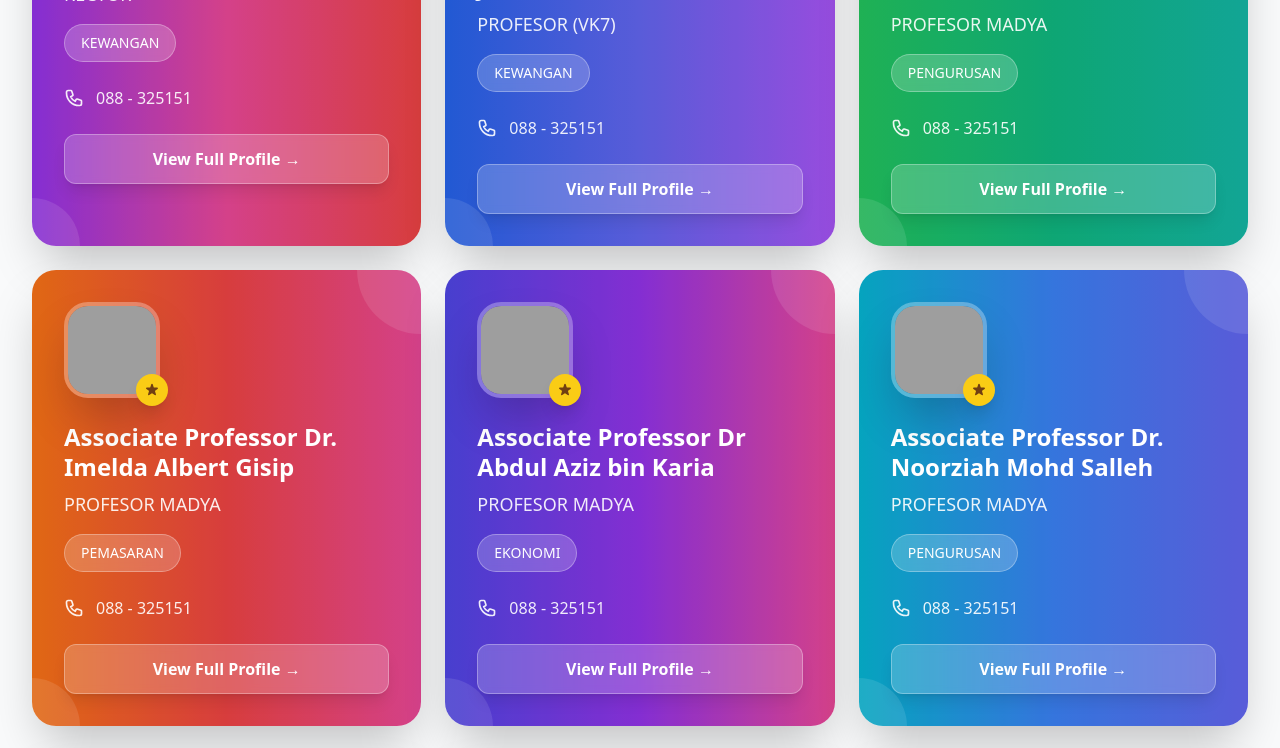
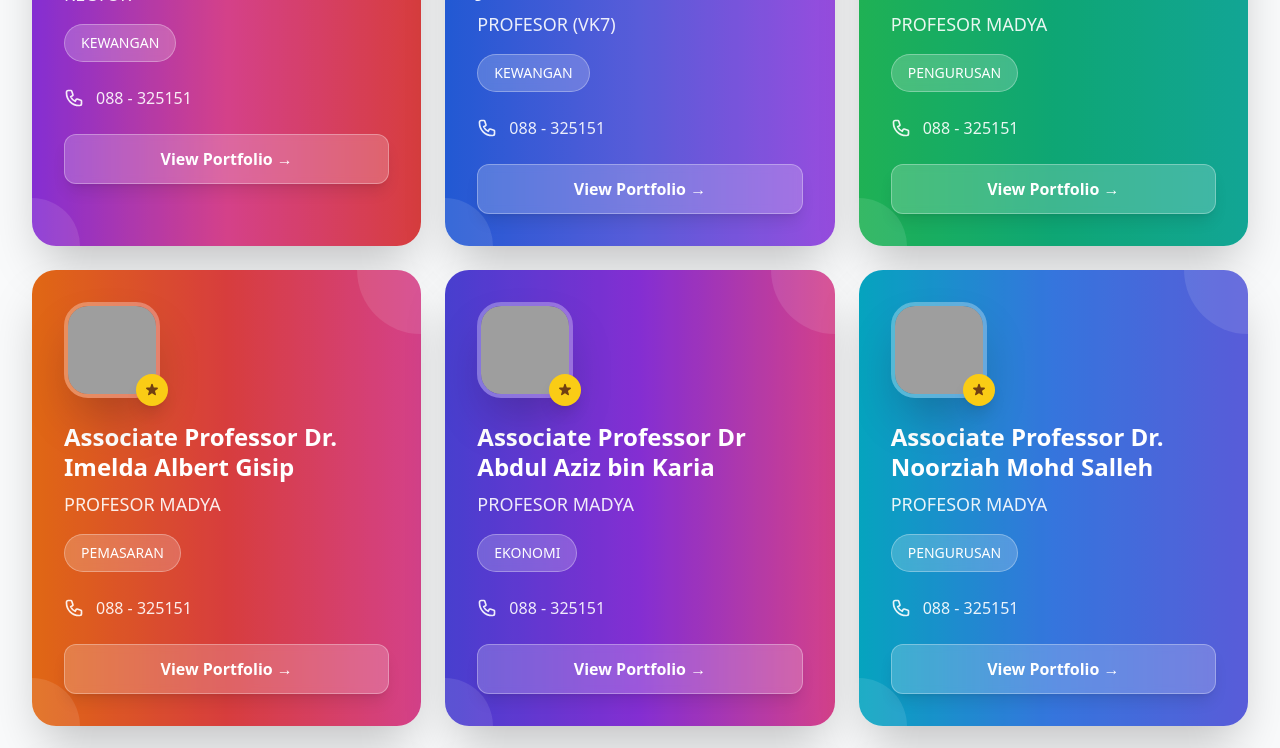
Before and after one commit to fpp-uitmsabah/permata, a plain HTML site: page index.html in a window 1280 px wide. Shown: the part 960-1708 px from the top of the page. Drawn offline with nearby package versions, Linux system fonts and the light colour scheme; grey boxes are pictures that could not be loaded.

Commit message:
Update index.html

```diff
--- a/index.html
+++ b/index.html
@@ -330,78 +330,78 @@
         // Faculty data
         const facultyData = [
             {
-                "name":"ASSOCIATE PROFESSOR DR ROZITA UJI MOHAMMED", "position":"RECTOR", "field":"KEWANGAN", "phone":"088 - 325151", "imageUrl": "https://i.imgur.com/AfTwVHA.png", "isRector":true, "path": "/permata-fpp-uitmsabah/faculty1.html"
+                "name":"ASSOCIATE PROFESSOR DR ROZITA UJI MOHAMMED", "position":"RECTOR", "field":"KEWANGAN", "phone":"088 - 325151", "imageUrl": "https://i.imgur.com/AfTwVHA.png", "isRector":true, "path": "https://fpp-uitmsabah.github.io/permata/rozita.html"
             },
             {
-                "name": "PROFESOR TS. DR. IMBARINE BIN HJ BUJANG, JP", "position": "PROFESOR (VK7)", "field": "KEWANGAN", "phone": "088 - 325151", "imageUrl": "https://i.imgur.com/yK4vFQ9.png", "distinguished": true, "path": "/permata-fpp-uitmsabah/faculty2.html"
+                "name": "PROFESOR TS. DR. IMBARINE BIN HJ BUJANG, JP", "position": "PROFESOR (VK7)", "field": "KEWANGAN", "phone": "088 - 325151", "imageUrl": "https://i.imgur.com/yK4vFQ9.png", "distinguished": true, "path": "https://fpp-uitmsabah.github.io/permata/imbarine.html"
             },
             {
-                "name": "Associate Professor Dr. Sylvia @ Nabila Azwa Ambad", "position": "PROFESOR MADYA", "field": "PENGURUSAN", "phone": "088 - 325151", "imageUrl": "https://i.imgur.com/R4QSvdh.png", "distinguished": true, "path": "/permata-fpp-uitmsabah/faculty3.html"
+                "name": "Associate Professor Dr. Sylvia @ Nabila Azwa Ambad", "position": "PROFESOR MADYA", "field": "PENGURUSAN", "phone": "088 - 325151", "imageUrl": "https://i.imgur.com/R4QSvdh.png", "distinguished": true, "path": "https://fpp-uitmsabah.github.io/permata/nabila.html"
             },
             {
-                "name": "Associate Professor Dr. Imelda Albert Gisip", "position": "PROFESOR MADYA", "field": "PEMASARAN", "phone": "088 - 325151", "imageUrl": "https://i.imgur.com/znk7EGc.png", "isMarketingExpert": true, "path": "/permata-fpp-uitmsabah/faculty4.html"
+                "name": "Associate Professor Dr. Imelda Albert Gisip", "position": "PROFESOR MADYA", "field": "PEMASARAN", "phone": "088 - 325151", "imageUrl": "https://i.imgur.com/znk7EGc.png", "isMarketingExpert": true, "path": "https://fpp-uitmsabah.github.io/permata/imelda.html"
             },
             {
-                "name": "Associate Professor Dr Abdul Aziz bin Karia", "position": "PROFESOR MADYA", "field": "EKONOMI", "phone": "088 - 325151", "imageUrl": "https://i.imgur.com/pIBl3hM.png", "isEconomist": true, "path": "/permata-fpp-uitmsabah/faculty5.html"
+                "name": "Associate Professor Dr Abdul Aziz bin Karia", "position": "PROFESOR MADYA", "field": "EKONOMI", "phone": "088 - 325151", "imageUrl": "https://i.imgur.com/pIBl3hM.png", "isEconomist": true, "path": "https://fpp-uitmsabah.github.io/permata/azizkaria.html"
             },
             {
-                "name": "Associate Professor Dr. Noorziah Mohd Salleh", "position": "PROFESOR MADYA", "field": "PENGURUSAN", "phone": "088 - 325151", "imageUrl": "https://i.imgur.com/YzT5qni.png", "isHumanCapitalExpert": true, "path": "/permata-fpp-uitmsabah/faculty6.html"
+                "name": "Associate Professor Dr. Noorziah Mohd Salleh", "position": "PROFESOR MADYA", "field": "PENGURUSAN", "phone": "088 - 325151", "imageUrl": "https://i.imgur.com/YzT5qni.png", "isHumanCapitalExpert": true, "path": "https://fpp-uitmsabah.github.io/permata/noorziah.html"
             },
             {
-                "name":"DR DEWI BINTI TAJUDDIN", "position":"PENSYARAH KANAN", "field":"PENGURUSAN", "phone":"088 - 325151", "path": "https://sirpoji.my/permata-fpp-uitmsabah/faculty7.html", "imageUrl": "https://i.imgur.com/KAwa8sg.png"
+                "name":"DR DEWI BINTI TAJUDDIN", "position":"PENSYARAH KANAN", "field":"PENGURUSAN", "phone":"088 - 325151", "path": "https://fpp-uitmsabah.github.io/permata/dewi.html", "imageUrl": "https://i.imgur.com/KAwa8sg.png"
             },
             {
-                "name":"DR SITI RAHAYU BINTI BELI", "position":"PENSYARAH KANAN", "field":"KEWANGAN", "phone":"088 - 325151", "path": "https://sirpoji.my/permata-fpp-uitmsabah/faculty8.html", "imageUrl": "https://i.imgur.com/gnIUTT6.png"
+                "name":"DR SITI RAHAYU BINTI BELI", "position":"PENSYARAH KANAN", "field":"KEWANGAN", "phone":"088 - 325151", "path": "https://fpp-uitmsabah.github.io/permata/rahayu.html", "imageUrl": "https://i.imgur.com/gnIUTT6.png"
             },
             {
-                "name":"DR RAINAH GINSAD", "position":"PENSYARAH KANAN", "field":"EKONOMI", "phone":"088 - 325151", "path": "https://sirpoji.my/permata-fpp-uitmsabah/faculty9.html", "imageUrl": "https://i.imgur.com/wY54IiY.png"
+                "name":"DR RAINAH GINSAD", "position":"PENSYARAH KANAN", "field":"EKONOMI", "phone":"088 - 325151", "path": "https://fpp-uitmsabah.github.io/permata/rainah.html", "imageUrl": "https://i.imgur.com/wY54IiY.png"
             },
             {
-                "name":"DR JASMINE VIVIENNE ANDREW", "position":"PENSYARAH KANAN", "field":"PEMASARAN", "phone":"088 - 325151", "path": "https://sirpoji.my/permata-fpp-uitmsabah/faculty10.html", "imageUrl": "https://i.imgur.com/RPrDp9X.png"
+                "name":"DR JASMINE VIVIENNE ANDREW", "position":"PENSYARAH KANAN", "field":"PEMASARAN", "phone":"088 - 325151", "path": "https://fpp-uitmsabah.github.io/permata/jasmine.html", "imageUrl": "https://i.imgur.com/RPrDp9X.png"
             },
             {
-                "name":"DR SARMILA UDIN","position":"PENSYARAH KANAN","field":"KEWANGAN","phone":"088 - 325151", "path": "https://sirpoji.my/permata-fpp-uitmsabah/faculty11.html", "imageUrl": "https://i.imgur.com/hH2M9wI.png"
+                "name":"DR SARMILA UDIN","position":"PENSYARAH KANAN","field":"KEWANGAN","phone":"088 - 325151", "path": "https://fpp-uitmsabah.github.io/permata/sarmila.html", "imageUrl": "https://i.imgur.com/hH2M9wI.png"
             },
             {
-                "name":"DR FLICIA RIMIN","position":"PENSYARAH KANAN","field":"KEWANGAN","phone":"088 - 325151", "path": "https://sirpoji.my/permata-fpp-uitmsabah/faculty12.html", "imageUrl": "https://i.imgur.com/Lt3PoS4.png"
+                "name":"DR FLICIA RIMIN","position":"PENSYARAH KANAN","field":"KEWANGAN","phone":"088 - 325151", "path": "https://fpp-uitmsabah.github.io/permata/flicia.html", "imageUrl": "https://i.imgur.com/Lt3PoS4.png"
             },
             {
-                "name":"DR RAPHEEDAH MUSNEH","position":"PENSYARAH KANAN","field":"KEWANGAN","phone":"088 - 325151", "path": "https://sirpoji.my/permata-fpp-uitmsabah/faculty13.html", "imageUrl": "https://i.imgur.com/4AU1ScM.png"
+                "name":"DR RAPHEEDAH MUSNEH","position":"PENSYARAH KANAN","field":"KEWANGAN","phone":"088 - 325151", "path": "https://fpp-uitmsabah.github.io/permata/rapheedah.html", "imageUrl": "https://i.imgur.com/4AU1ScM.png"
             },
             {
-                "name":"Dr. Sharifah Nurafizah Syed Annuar","position":"PENSYARAH KANAN","field":"PEMASARAN","phone":"088 - 325151", "path": "https://sirpoji.my/permata-fpp-uitmsabah/faculty13.html", "imageUrl": "https://i.imgur.com/mZx1OJe.png"
+                "name":"Dr. Sharifah Nurafizah Syed Annuar","position":"PENSYARAH KANAN","field":"PEMASARAN","phone":"088 - 325151", "path": "https://fpp-uitmsabah.github.io/permata/sharifah.html", "imageUrl": "https://i.imgur.com/mZx1OJe.png"
             },
-            {"name":"ABDUL AZIZ LAI MOHD FIKRI LAI (DR)","position":"PENSYARAH KANAN","field":"KEWANGAN","phone":"088 - 325213"},
+            {"name":"ABDUL AZIZ LAI MOHD FIKRI LAI (DR)","position":"PENSYARAH KANAN","field":"KEWANGAN","phone":"088 - 325213", "path": "https://fpp-uitmsabah.github.io/permata/azizlai.html"},
             {"name":"AHMAD FAUZE ABDUL HAMIT","position":"PENSYARAH","field":"KEWANGAN","phone":"088 - 325151"},
             {"name":"AHMAD GHAZALI BIN ISMAIL","position":"PENSYARAH","field":"EKONOMI","phone":"088 - 513867"},
             {"name":"ANASTASIAH BINTI HARBI","position":"PENSYARAH","field":"KEWANGAN","phone":"088 - 325151"},
-            {"name":"CYNTHIA @ ANNAMARIA ROBERT DAWAYAN (DR)","position":"PENSYARAH KANAN","field":"PEMASARAN","phone":"088 - 325151"},
+            {"name":"CYNTHIA @ ANNAMARIA ROBERT DAWAYAN (DR)","position":"PENSYARAH KANAN","field":"PEMASARAN","phone":"088 - 325151", "path": "https://fpp-uitmsabah.github.io/permata/cynthia.html"},
             {"name":"CYRIL SUPAIN @ CHRISTOPHER","position":"PENSYARAH KANAN","field":"PEMASARAN","phone":"088 - 325151"},
-            {"name":"DAYANG HARYANI DIANA BT AWANG DAMIT (DR)","position":"PENSYARAH KANAN","field":"PEMASARAN","phone":"088 - 325151"},
+            {"name":"DAYANG HARYANI DIANA BT AWANG DAMIT (DR)","position":"PENSYARAH KANAN","field":"PEMASARAN","phone":"088 - 325151", "path": "https://fpp-uitmsabah.github.io/permata/dayang.html"},
             {"name":"DG KAMISAH BINTI AG BUDIN","position":"PENSYARAH KANAN","field":"PENGURUSAN SUMBER MANUSIA","phone":"088 - 325151"},
             {"name":"DGKU ALMAHIRAH AWANG KEE","position":"PENSYARAH","field":"PENGURUSAN","phone":"088 - 325151"},
             {"name":"FAIQAH BINTI MAWARDI","position":"PENSYARAH KANAN","field":"PENGURUSAN OPERASI","phone":"088 - 325151"},
             {"name":"FARIDAH BINTI MOHD SHAH","position":"PENSYARAH","field":"PENGURUSAN","phone":"088 - 325151"},
             {"name":"FRANKLIN HAZLEY LAI","position":"PENSYARAH KANAN","field":"PEMASARAN","phone":"088 - 325151"},
-            {"name":"HASNAWATI HAJI GULILING (DR)","position":"PENSYARAH KANAN","field":"PEMASARAN","phone":"088 - 325151"},
+            {"name":"HASNAWATI HAJI GULILING (DR)","position":"PENSYARAH KANAN","field":"PEMASARAN","phone":"088 - 325151", "path": "https://fpp-uitmsabah.github.io/permata/hasnawati.html"},
             {"name":"HERNIZA ROXANNE MARCUS","position":"PENSYARAH","field":"EKONOMI","phone":"088 - 325151"},
-            {"name":"HYLMEE MATAHIR (DR)","position":"PENSYARAH KANAN","field":"EKONOMI","phone":"088 - 325151"},
-            {"name":"JAIN YASSIN (DR)","position":"PENSYARAH KANAN","field":"EKONOMI","phone":"088 - 325151"},
-            {"name":"JASMAN TUYON (DR)","position":"PENSYARAH KANAN","field":"KEWANGAN","phone":"088 - 325151"},
+            {"name":"HYLMEE MATAHIR (DR)","position":"PENSYARAH KANAN","field":"EKONOMI","phone":"088 - 325151", "path": "https://fpp-uitmsabah.github.io/permata/hylmee.html"},
+            {"name":"JAIN YASSIN (DR)","position":"PENSYARAH KANAN","field":"EKONOMI","phone":"088 - 325151", "path": "https://fpp-uitmsabah.github.io/permata/jain.html"},
+            {"name":"JASMAN TUYON (DR)","position":"PENSYARAH KANAN","field":"KEWANGAN","phone":"088 - 325151", "path": "https://fpp-uitmsabah.github.io/permata/jasman.html"},
             {"name":"KAMARULZAMAN B ISHAK","position":"PENSYARAH KANAN","field":"PENGANGKUTAN","phone":"088 - 325151"},
-            {"name":"JACQUELINE KOH SIEW LEN BTE STEPHEN (DR)","position":"PENSYARAH KANAN","field":"PENGURUSAN","phone":"088 - 325151"},
+            {"name":"JACQUELINE KOH SIEW LEN BTE STEPHEN (DR)","position":"PENSYARAH KANAN","field":"PENGURUSAN","phone":"088 - 325151", "path": "https://fpp-uitmsabah.github.io/permata/jacqueline.html"},
             {"name":"KHAIRIAH MAZDIAH BINTI KALIMIN","position":"PENSYARAH","field":"PEMASARAN","phone":"088 - 325151"},
             {"name":"MARYAM QAAMEELAH OTHMAN","position":"PENSYARAH","field":"KEWANGAN","phone":"088 - 325151"},
             {"name":"MOHAMAD ZULFADHLI BIN JUSOH","position":"PENSYARAH","field":"PENGANGKUTAN","phone":"088 - 951611"},
             {"name":"MOHAMMAD FIRDAUS BIN MOHAMAD","position":"PENSYARAH KANAN","field":"PEMASARAN","phone":"088 - 325151"},
-            {"name":"MAILY PATRICK","position":"PENSYARAH","field":"KEWANGAN","phone":"088 - 325151"},
-            {"name":"MOHD ADZWIN FARIS NIASIN (DR)","position":"PENSYARAH KANAN","field":"PEMASARAN","phone":"088 - 325151"},
+            {"name":"MAILY PATRICK","position":"PENSYARAH","field":"KEWANGAN","phone":"088 - 325151", "path": "https://fpp-uitmsabah.github.io/permata/maily.html"},
+            {"name":"MOHD ADZWIN FARIS NIASIN (DR)","position":"PENSYARAH KANAN","field":"PEMASARAN","phone":"088 - 325151", "path": "https://fpp-uitmsabah.github.io/permata/adzwin.html"},
             {"name":"MYDAH @ MYLENDA ERIC","position":"PENSYARAH KANAN","field":"PENGURUSAN OPERASI","phone":"088 - 325151"},
             {"name":"MUZALIFAH BINTI MONIL (DR.)","position":"PENSYARAH KANAN","field":"PENGURUSAN","phone":"088 - 325151"},
             {"name":"NINALYN FRIDRICT","position":"PENSYARAH","field":"KEWANGAN","phone":"088 - 325151"},
             {"name":"NURUL HIDAYAH MAT NOR","position":"PENSYARAH KANAN","field":"EKONOMI","phone":"088 - 325151"},
             {"name":"NUR HAZILAH OMAR","position":"PENSYARAH","field":"PENGURUSAN","phone":"088 - 325151"},
-            {"name":"PG. MOHD AUZA'E BIN PG ARSHAD (DR.)","position":"PENSYARAH KANAN","field":"PENGURUSAN","phone":"088 - 325151"},
+            {"name":"PG. MOHD AUZA'E BIN PG ARSHAD (DR.)","position":"PENSYARAH KANAN","field":"PENGURUSAN","phone":"088 - 325151", "path": "https://fpp-uitmsabah.github.io/permata/auzae.html"},
         ];
 
         let filteredFaculty = [...facultyData];
@@ -477,11 +477,11 @@
                                             ${initials}
                                         </div>
                                     `}
-                                    <div class="absolute -bottom-2 -right-2 w-8 h-8 ${isDistinguished ? 'bg-yellow-400' : 'bg-green-400'} rounded-full border-3 border-white flex items-center justify-center shadow-lg">
+                                    <div class="absolute -bottom-2 -right-2 w-8 h-8 ${isDistinguished ? 'bg-yellow-400' : 'bg-gray-400'} rounded-full border-3 border-white flex items-center justify-center shadow-lg">
                                         ${isDistinguished ? `
                                             <svg class="w-4 h-4 text-yellow-900" fill="currentColor" viewBox="0 0 20 20"><path d="M9.049 2.927c.3-.921 1.603-.921 1.902 0l1.07 3.292a1 1 0 00.95.69h3.462c.969 0 1.371 1.24.588 1.81l-2.8 2.034a1 1 0 00-.364 1.118l1.07 3.292c.3.921-.755 1.688-1.54 1.118l-2.8-2.034a1 1 0 00-1.175 0l-2.8 2.034c-.784.57-1.838-.197-1.539-1.118l1.07-3.292a1 1 0 00-.364-1.118L2.98 8.72c-.783-.57-.38-1.81.588-1.81h3.461a1 1 0 00.951-.69l1.07-3.292z"></path></svg>
                                         ` : `
-                                            <svg class="w-4 h-4 text-green-900" fill="currentColor" viewBox="0 0 20 20"><path fill-rule="evenodd" d="M16.707 5.293a1 1 0 010 1.414l-8 8a1 1 0 01-1.414 0l-4-4a1 1 0 011.414-1.414L8 12.586l7.293-7.293a1 1 0 011.414 0z" clip-rule="evenodd"></path></svg>
+                                            <svg class="w-4 h-4 text-gray-800" fill="currentColor" viewBox="0 0 20 20"><path fill-rule="evenodd" d="M18 10a8 8 0 11-16 0 8 8 0 0116 0zm-8-3a1 1 0 00-.867.5 1 1 0 11-1.731-1A3 3 0 0113 8a3.001 3.001 0 01-2 2.83V11a1 1 0 11-2 0v-1a1 1 0 011-1 1 1 0 100-2zm0 8a1 1 0 100-2 1 1 0 000 2z" clip-rule="evenodd"></path></svg>
                                         `}
                                     </div>
                                 </div>
@@ -509,7 +509,7 @@
                                 </div>
 
                                 <button class="w-full bg-white bg-opacity-20 hover:bg-opacity-30 text-white px-6 py-3 rounded-xl font-bold transition-all duration-300 backdrop-blur-sm border border-white border-opacity-30 hover:border-opacity-50 shadow-lg hover:shadow-xl transform hover:scale-105">
-                                    View Full Profile →
+                                     ${isDistinguished ? 'View Portfolio →' : 'View Profile'}
                                 </button>
                             </div>
                         </div>
@@ -551,9 +551,10 @@
             const faculty = facultyData[index];
 
             if (faculty.path) {
-                const cleanPath = faculty.path.replace(/\[|\]/g, '');
-                window.location.href = cleanPath;
+                // Navigate to the external portfolio page in a new tab for a better user experience
+                window.open(faculty.path, '_blank');
             } else {
+                // Show the generic profile view within the current page
                 showGenericProfile(faculty);
             }
         }
@@ -577,8 +578,8 @@
                                     <div class="w-32 h-32 bg-white bg-opacity-20 rounded-3xl flex items-center justify-center text-white font-bold text-3xl backdrop-blur-sm border border-white border-opacity-30 shadow-2xl">
                                         ${initials}
                                     </div>
-                                    <div class="absolute -bottom-3 -right-3 w-10 h-10 bg-green-500 rounded-full border-4 border-white flex items-center justify-center shadow-lg">
-                                        <svg class="w-5 h-5 text-white" fill="currentColor" viewBox="0 0 20 20"><path fill-rule="evenodd" d="M16.707 5.293a1 1 0 010 1.414l-8 8a1 1 0 01-1.414 0l-4-4a1 1 0 011.414-1.414L8 12.586l7.293-7.293a1 1 0 011.414 0z" clip-rule="evenodd"></path></svg>
+                                    <div class="absolute -bottom-3 -right-3 w-10 h-10 bg-gray-500 rounded-full border-4 border-white flex items-center justify-center shadow-lg">
+                                        <svg class="w-5 h-5 text-white" fill="currentColor" viewBox="0 0 20 20"><path fill-rule="evenodd" d="M18 10a8 8 0 11-16 0 8 8 0 0116 0zm-8-3a1 1 0 00-.867.5 1 1 0 11-1.731-1A3 3 0 0113 8a3.001 3.001 0 01-2 2.83V11a1 1 0 11-2 0v-1a1 1 0 011-1 1 1 0 100-2zm0 8a1 1 0 100-2 1 1 0 000 2z" clip-rule="evenodd"></path></svg>
                                     </div>
                                 </div>
                                 <div class="flex-1">
@@ -605,14 +606,18 @@
             `;
 
             document.getElementById('profileView').innerHTML = profileHTML;
+            document.getElementById('homepage').classList.remove('block');
             document.getElementById('homepage').classList.add('hidden');
             document.getElementById('profileView').classList.remove('hidden');
+            document.getElementById('profileView').classList.add('block');
         }
 
         // Show homepage
         function showHomepage() {
-            // A simple way to go back to the index page.
-            window.location.href = 'index.html';
+            document.getElementById('profileView').classList.remove('block');
+            document.getElementById('profileView').classList.add('hidden');
+            document.getElementById('homepage').classList.remove('hidden');
+            document.getElementById('homepage').classList.add('block');
         }
 
         // Sort faculty
```
